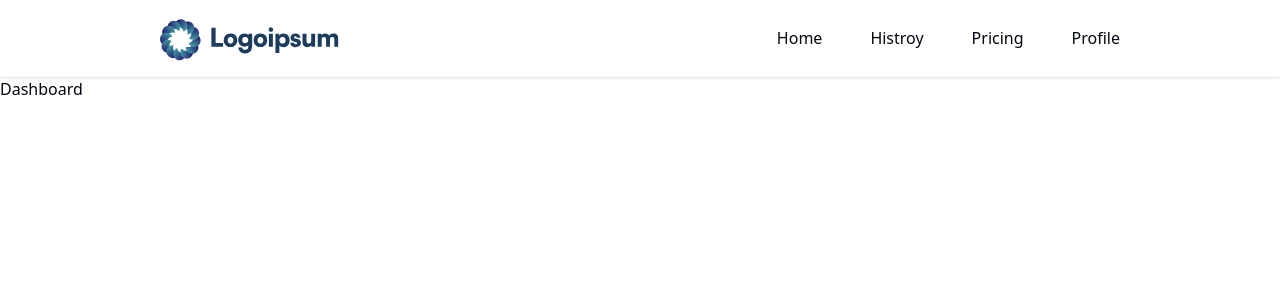
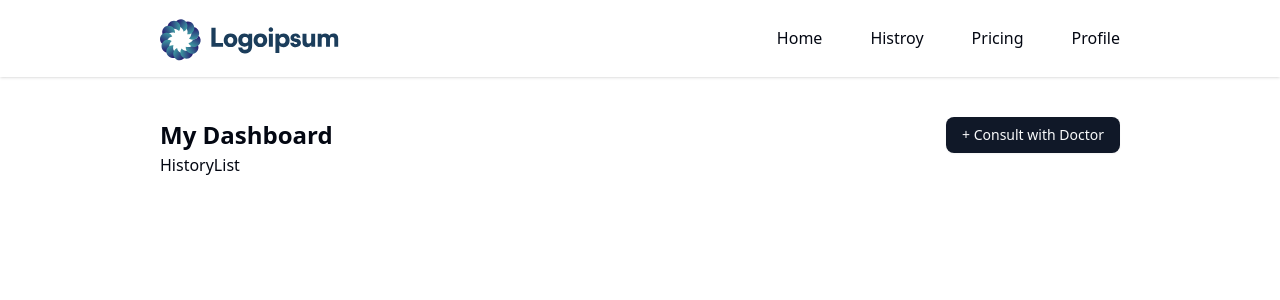
Before and after one commit to rudranarayan-01/Medi-Buddy, a Next.js app: page /dashboard in a window 1280 px wide. Shown: the top 300 px of the page. Built offline with nearby package versions, Linux system fonts and the light colour scheme; no server answers.

Commit message:
waiting for history list

```diff
--- /dev/null
+++ b/app/(routes)/dashboard/_components/HistoryList.tsx
@@ -0,0 +1,9 @@
+import React from 'react'
+
+function HistoryList() {
+  return (
+    <div>HistoryList</div>
+  )
+}
+
+export default HistoryList
--- a/app/(routes)/dashboard/layout.tsx
+++ b/app/(routes)/dashboard/layout.tsx
@@ -8,8 +8,10 @@ function DashboardLayout({
 }>) {
     return (
         <div>
-            <AppHeader/>
-            {children}
+            <AppHeader />
+            <div className='px-10 md:px-20 lg:px-40 py-10'>
+                {children}
+            </div>
         </div>
     )
 }
--- a/app/(routes)/dashboard/page.tsx
+++ b/app/(routes)/dashboard/page.tsx
@@ -1,8 +1,16 @@
 import React from 'react'
+import HistoryList from './_components/HistoryList'
+import { Button } from '@/components/ui/button'
 
 const Dashboard = () => {
   return (
-    <div>Dashboard</div>
+    <div>
+      <div className='flex justify-between items-center'>
+        <h2 className='font-bold text-2xl'>My Dashboard</h2>
+        <Button>+ Consult with Doctor</Button>
+      </div>
+      <HistoryList/>
+    </div>
   )
 }
 
```
